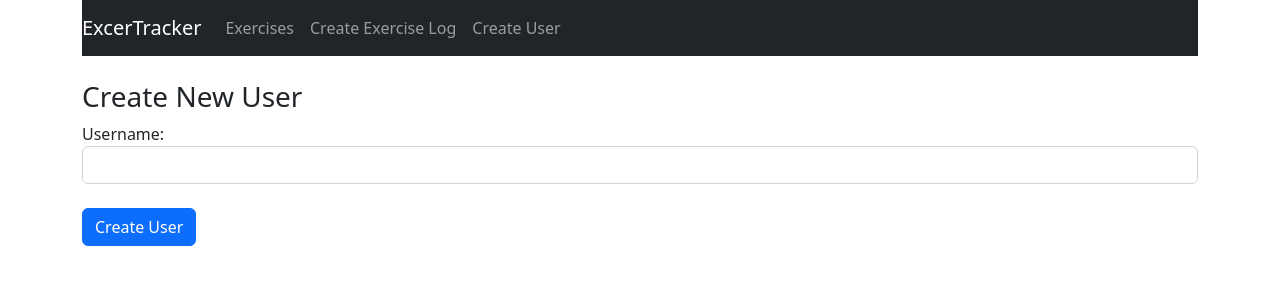
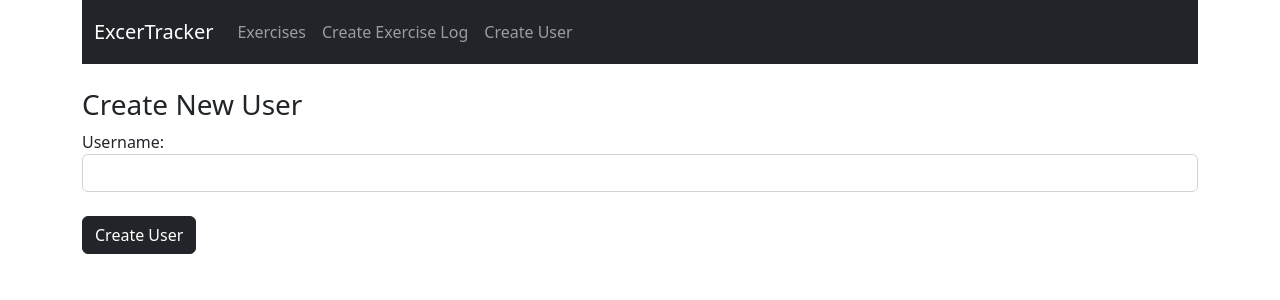
Before and after one commit to Rameeshakhan/Exercise-Tracker-MERN, a React (Create React App) app: page /user in a window 1280 px wide. Shown: the top 300 px of the page. Built offline with nearby package versions, Linux system fonts and the light colour scheme; the HTML template or start-up script is replaced by a standard one.

Commit message:
New Changes

```diff
--- a/src/App.js
+++ b/src/App.js
@@ -6,6 +6,7 @@ import ExercisesList from "./components/exercise-list";
 import EditExercise from "./components/edit-exercise";
 import CreateExercise from "./components/create-exercise";
 import CreateUser from "./components/create-user";
+
 
 
 // routing -> BrowserRouter -> Routes -> Route.
@@ -21,6 +22,7 @@ function App() {
         <Route path="/create" element={<CreateExercise/>} />
         <Route path="/user" element={<CreateUser/>} />
       </Routes>
+
       </div>
     </BrowserRouter>
   );
--- a/src/components/create-exercise.js
+++ b/src/components/create-exercise.js
@@ -99,7 +99,7 @@ export default class CreateExercise extends Component {
                       })
                     }
                 </select>
-              </div>
+              </div><br />
               <div className="form-group">
                 <label>Description: </label>
                 <input  type="text"
@@ -108,7 +108,7 @@ export default class CreateExercise extends Component {
                     value={this.state.description}
                     onChange={this.onChangeDescription}
                     />
-              </div>
+              </div><br />
               <div className="form-group">
                 <label>Duration (in minutes): </label>
                 <input
@@ -117,7 +117,7 @@ export default class CreateExercise extends Component {
                     value={this.state.duration}
                     onChange={this.onChangeDuration}
                     />
-              </div>
+              </div><br />
               <div className="form-group">
                 <label>Date: </label>
                 <div>
@@ -129,7 +129,7 @@ export default class CreateExercise extends Component {
               </div>
                  <br/>
               <div className="form-group">
-                <input type="submit" value="Create Exercise Log" className="btn btn-primary" />
+                <input type="submit" value="Create Exercise Log" className="btn btn-dark" />
               </div>
             </form>
           </div>
--- a/src/components/create-user.js
+++ b/src/components/create-user.js
@@ -53,7 +53,7 @@ export default class CreateUser extends Component {
               </div>
               <br />
               <div className="form-group">
-                <input type="submit" value="Create User" className="btn btn-primary" />
+                <input type="submit" value="Create User" className="btn btn-dark" />
               </div>
             </form>
           </div>
--- a/src/components/exercise-list.js
+++ b/src/components/exercise-list.js
@@ -1,6 +1,7 @@
 import React, { Component } from "react";
-import {Link} from 'react-router-dom';
+import { Link } from 'react-router-dom';
 import axios from 'axios';
+import image from "../exercise.jpg"
 
 //functional react component of this class component
 // ref: 12 , instead of taking whole date information we are just a starting sub string
@@ -9,7 +10,7 @@ const Exercise = props => (
         <td>{props.exercise.username}</td>
         <td>{props.exercise.description}</td>
         <td>{props.exercise.duration}</td>
-        <td>{props.exercise.date.substring(0,10)}</td>
+        <td>{props.exercise.date.substring(0, 10)}</td>
         <td>
             <a href="#" onClick={() => { props.deleteExercise(props.exercise._id) }}>delete</a>
         </td>
@@ -17,43 +18,44 @@ const Exercise = props => (
 )
 
 export default class ExercisesList extends Component {
-    constructor(props){
+    constructor(props) {
         super(props);
         this.deleteExercise = this.deleteExercise.bind(this);
 
-        this.state = {exercises : []}
+        this.state = { exercises: [] }
     }
 
-    componentDidMount(){
+    componentDidMount() {
         axios.get('http://localhost:5000/exercise/')
-        .then(response =>{
-            this.setState({exercises : response.data})
+            .then(response => {
+                this.setState({ exercises: response.data })
             })
-        .catch((error) =>{
+            .catch((error) => {
                 console.log(error);
             })
     }
 
-    deleteExercise(id){
-        axios.delete("http://localhost:5000/exercise/" +id)
+    deleteExercise(id) {
+        axios.delete("http://localhost:5000/exercise/" + id)
             .then(res => console.log(res.data));
         this.setState({
             // exercises array will be filter out and will show a new state where element (el) will be shown whose id is not equal to deleted element id
-            exercises : this.state.exercises.filter(el => el._id !== id)
+            exercises: this.state.exercises.filter(el => el._id !== id)
         })
     }
 
-    exerciseList(){
+    exerciseList() {
         return this.state.exercises.map(currentexercise => {
-            return <Exercise exercise={ currentexercise } deleteExercise = {this.deleteExercise} key={currentexercise._id}/>;
+            return <Exercise exercise={currentexercise} deleteExercise={this.deleteExercise} key={currentexercise._id} />;
         })
     }
 
     render() {
         return (
-        <div>
-            <h3>Logged Exercises</h3>
-            <table className = "table">
+            <div style={{ padding: "0%", margin: "0%" }}>
+                <img src={image} height="400px" width="1116px" style={{ padding: "0%", margin: "0%" }} alt="My Image" /><br /><br /><hr /><br />
+                <h3 style={{ textAlign: "center" }}>Logged Exercises</h3>
+                <table className="table" style={{ textAlign: "center" }}>
                     <thead className="thead-light">
                         <tr>
                             <th>Username</th>
@@ -64,7 +66,7 @@ export default class ExercisesList extends Component {
                         </tr>
                     </thead>
                     <tbody>
-                    { this.exerciseList() }
+                        {this.exerciseList()}
                     </tbody>
                 </table>
             </div>
--- a/src/components/navbar.js
+++ b/src/components/navbar.js
@@ -5,7 +5,7 @@ export default class Navbar extends Component {
 
   render() {
     return (
-      <nav className="navbar navbar-dark bg-dark navbar-expand-lg">
+      <nav style={{padding: "12px", marginBottom:"none"}}className="navbar navbar-dark bg-dark navbar-expand-lg">
         <Link to="/" className="navbar-brand">ExcerTracker</Link>
         <div className="collpase navbar-collapse">
         <ul className="navbar-nav mr-auto">
```
Also changed, not shown: src/exercise.jpg (added). Lines whose indentation alone changed are shown as unchanged.
